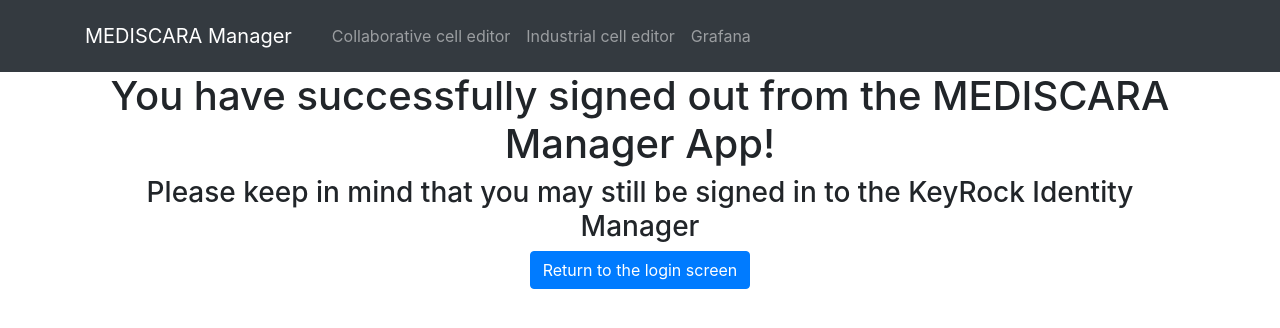
After one commit to ppuska/mediscara.manager, a Django app: template src/logout/templates/logout/index.html in a window 1280 px wide. The commit adds this page. Shown: the top 328 px of the page. Run offline with Django 4.2, Linux system fonts and the light colour scheme; the template is opened without the code that fills it, so the values that code supplies are empty; some libraries are stand-ins or nearby versions.

Commit message:
Visual improvements

```diff
--- /dev/null
+++ b/src/logout/templates/logout/index.html
@@ -0,0 +1,12 @@
+{% extends 'base.html' %}
+
+{% block content %}
+
+<div class="text-center">
+    <h1>You have successfully signed out from the MEDISCARA Manager App!</h1>
+    <h3>Please keep in mind that you may still be signed in to the KeyRock Identity Manager</h3>
+    <a class="btn btn-primary" href="/login/">Return to the login screen</a>
+</div>
+
+
+{% endblock %}
--- /dev/null
+++ b/src/templates/base.html
@@ -0,0 +1,39 @@
+<!doctype html>
+<html lang="en">
+
+<head>
+  <meta charset="utf-8">
+  <meta name="viewport" content="width=device-width, initial-scale=1, shrink-to-fit=no">
+  <link rel="stylesheet" href="https://stackpath.bootstrapcdn.com/bootstrap/4.1.3/css/bootstrap.min.css"
+    integrity="sha384-MCw98/SFnGE8fJT3GXwEOngsV7Zt27NXFoaoApmYm81iuXoPkFOJwJ8ERdknLPMO" crossorigin="anonymous">
+</head>
+
+<body>
+  <nav class="navbar navbar-expand-lg navbar-dark bg-dark">
+    <div class="container">
+      <a class="navbar-brand" href="/home/">MEDISCARA Manager</a>
+      <div class="navbar navbar-collapse">
+        <ul class="navbar-nav me-auto mb-2 mb-lg-0">
+          <li class="nav-item">
+            <a class="nav-link" href="/collaborative/">Collaborative cell editor</a>
+          </li>
+          <li class="nav-item">
+            <a class="nav-link" href="/industrial/">Industrial cell editor</a>
+          </li>
+          <li class="nav-item">
+            <a class="nav-link" href="http://localhost:3000">Grafana</a>
+          </li>
+        </ul>
+        {% if user.is_authenticated %}
+        <a class="btn btn-light" href="/logout/">Sign Out</a>
+        {% endif %}
+      </div>
+    </div>
+  </nav>
+  <div class="container">
+    {% block content %}
+    {% endblock %}
+  </div>
+</body>
+
+</html>
```
Also changed, not shown: src/home/templates/home/index.html (added, +11 -0 lines), src/home/views.py (+14 -8 lines), src/login/templates/base.html (deleted, +0 -14 lines), src/login/views.py (+21 -12 lines), src/login/templates/login/index.html (line endings or trailing spaces).
